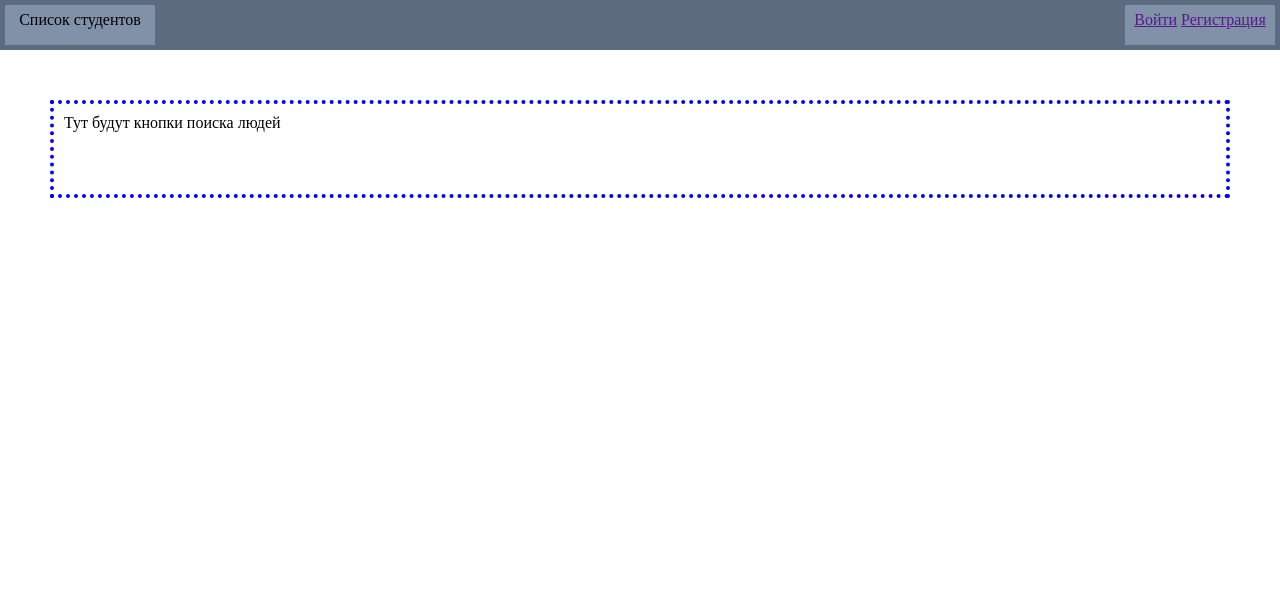
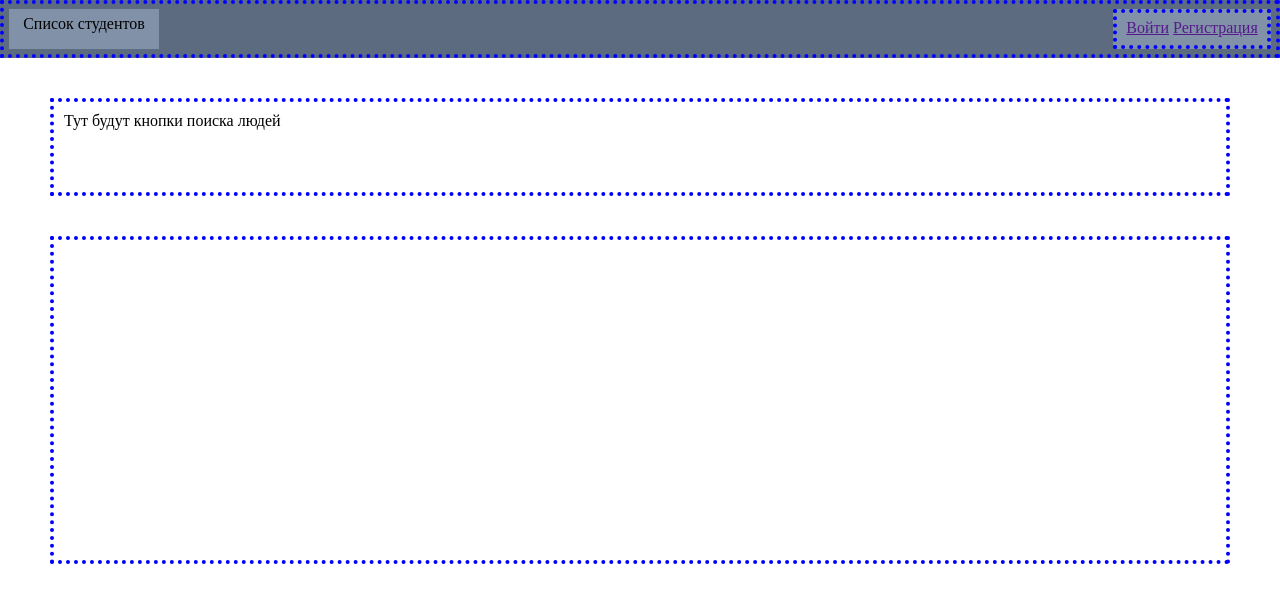
Before and after one commit to Ivadik3/list_of_students, a Python web app: template templates/students.html in a window 1280 px wide. Shown: the top 603 px of the page. Run offline with Jinja, Linux system fonts and the light colour scheme; the template is opened without the code that fills it, so the values that code supplies are empty.

Commit message:
небольшие изменения

```diff
--- a/app.py
+++ b/app.py
@@ -8,6 +8,9 @@ app = Flask(__name__)
 
 @app.route("/main")
 def main_page():
+    with open("static\data\students.json","a") as file:
+
+
     return render_template("students.html")
 
 
--- a/static/css/styles.css
+++ b/static/css/styles.css
@@ -1,3 +1,7 @@
+.border_blue{
+	border: 4px dotted blue;
+}
+
 /*navigation pannel classes*/
 body{
 	margin:0;
@@ -31,8 +35,21 @@ body{
 
 /* панель для поиска людей  */
 .find-pannel{
-	margin:50px;
+	width:90%;
+	margin: 40px auto 40px auto;
 	padding:10px;
 	height:70px;
 	border: 4px dotted blue;
 }
+
+
+/* таблица с выводом результатов */
+
+.table-containeer{
+
+	margin: 0 auto 0 auto;
+	padding:10px;
+	width: 90%;
+	min-height: 300px;
+
+}
--- a/templates/students.html
+++ b/templates/students.html
@@ -6,22 +6,22 @@
 		<link rel="stylesheet" href="static/css/styles.css">
     </head>
     <body>
-	<nav class="nav-bar">
+	<nav class="nav-bar border_blue">
 		<div class="logo">
 			Список студентов
 		</div>
 
-		<div class="log-sig-buttons">
+		<div class="log-sig-buttons border_blue">
 			<span><a href="">Войти</a></span>
 			<span><a href="">Регистрация</a></span>
 		</div>
 	</nav>
 
-	<div class="find-pannel">
+	<div class="find-pannel border_blue">
 		Тут будут кнопки поиска людей
 	</div>
 
-	<div class="table-containeer">
+	<div class="table-containeer border_blue">
 		<table>
 		<!-- это код для будущей таблицы студентов
 		{% for post in p_posts %}
```
Also changed, not shown: posts.py (added).
